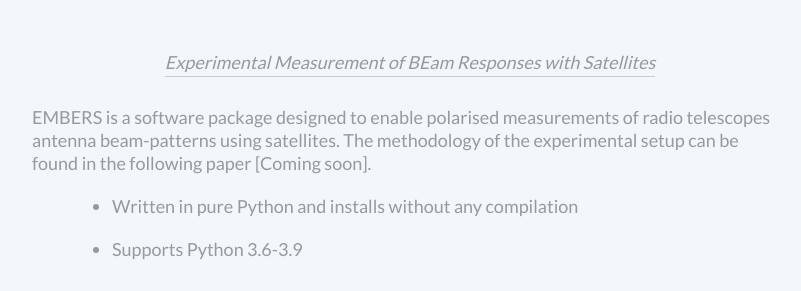
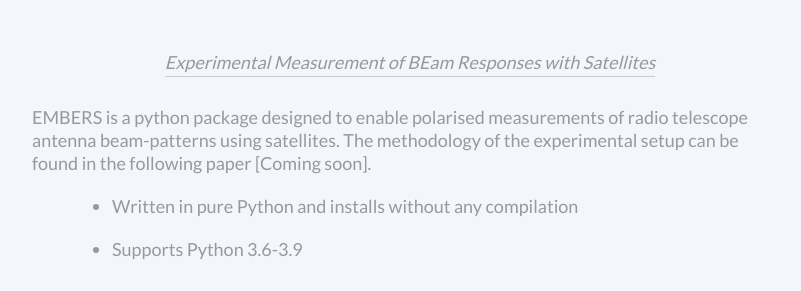
Before and after one commit to amanchokshi/EMBERS, a Sphinx documentation site: the page built from docs/index.rst, in a window 1280 px wide. Shown: the part 234-525 px from the top of the page, without its empty margins (230-1031 px from the left). Built offline with Sphinx 7.4.7, drawn with Linux system fonts in a browser that asks for light colours.

Commit message:
Minor style changes

```diff
--- a/docs/index.rst
+++ b/docs/index.rst
@@ -10,7 +10,7 @@
 
    *Experimental Measurement of BEam Responses with Satellites*
 
-EMBERS is a software package designed to enable polarised measurements of radio telescopes antenna beam-patterns using satellites. The methodology of the experimental setup can be found in the following paper [Coming soon].
+EMBERS is a python package designed to enable polarised measurements of radio telescope antenna beam-patterns using satellites. The methodology of the experimental setup can be found in the following paper [Coming soon].
 
     - Written in pure Python and installs without any compilation
     - Supports Python 3.6-3.9
```
